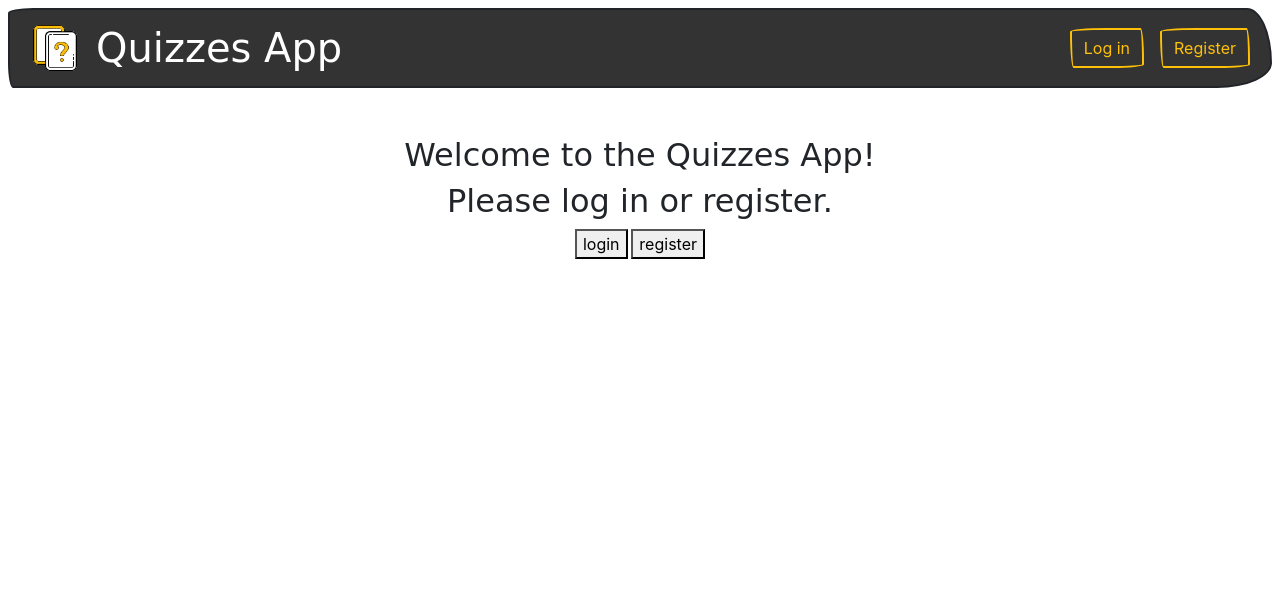
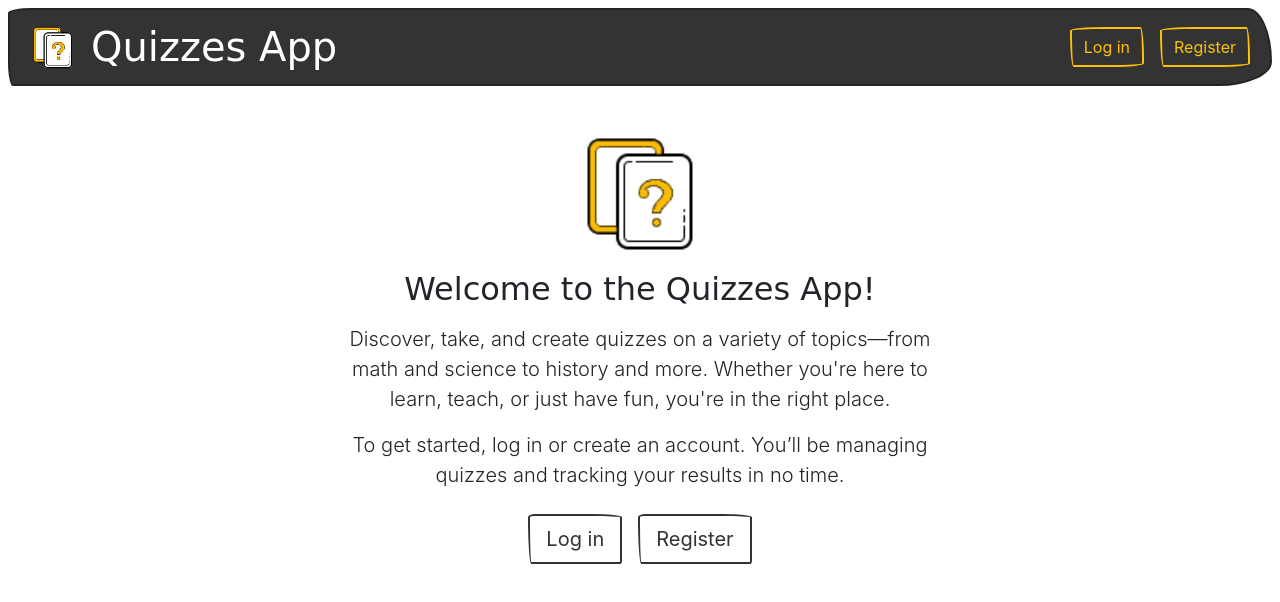
Before and after one commit to ElenaByc/quizzes-app, a website with bundled scripts: page public/index.html in a window 1280 px wide. Built offline with nearby package versions, Linux system fonts and the light colour scheme; a web font is replaced by a local one.

Commit message:
Style login-register section

```diff
--- a/public/index.html
+++ b/public/index.html
@@ -35,8 +35,8 @@
             <img
               src="./images/quiz-logo.png"
               alt="Quiz app logo"
-              width="50"
-              height="50"
+              width="45"
+              height="45"
             />
             <h1 class="m-0 text-light">Quizzes App</h1>
           </a>
@@ -87,12 +87,42 @@
 
       <div
         id="login-register"
-        class="container text-center d-none w-fit-content p-4"
+        class="d-none w-fit-content mx-auto text-center p-4"
       >
-        <h2>Welcome to the Quizzes App!</h2>
-        <h2>Please log in or register.</h2>
-        <button type="button" id="login">login</button>
-        <button type="button" id="register">register</button>
+        <img
+          src="./images/quiz-logo.png"
+          alt="Quiz App Logo"
+          width="120"
+          height="120"
+          class="mb-3"
+        />
+        <h2 class="mb-2">Welcome to the Quizzes App!</h2>
+        <p class="lead mx-auto my-3" style="max-width: 600px">
+          Discover, take, and create quizzes on a variety of topics—from math
+          and science to history and more. Whether you're here to learn, teach,
+          or just have fun, you're in the right place.
+        </p>
+
+        <p class="lead mx-auto my-3" style="max-width: 600px">
+          To get started, log in or create an account. You’ll be managing
+          quizzes and tracking your results in no time.
+        </p>
+        <div class="d-flex justify-content-center gap-3 my-4">
+          <button
+            type="button"
+            id="login"
+            class="btn btn-outline-primary btn-lg"
+          >
+            Log in
+          </button>
+          <button
+            type="button"
+            id="register"
+            class="btn btn-outline-primary btn-lg"
+          >
+            Register
+          </button>
+        </div>
       </div>
 
       <div id="login-div" class="container py-4 w-fit-content d-none">
```
